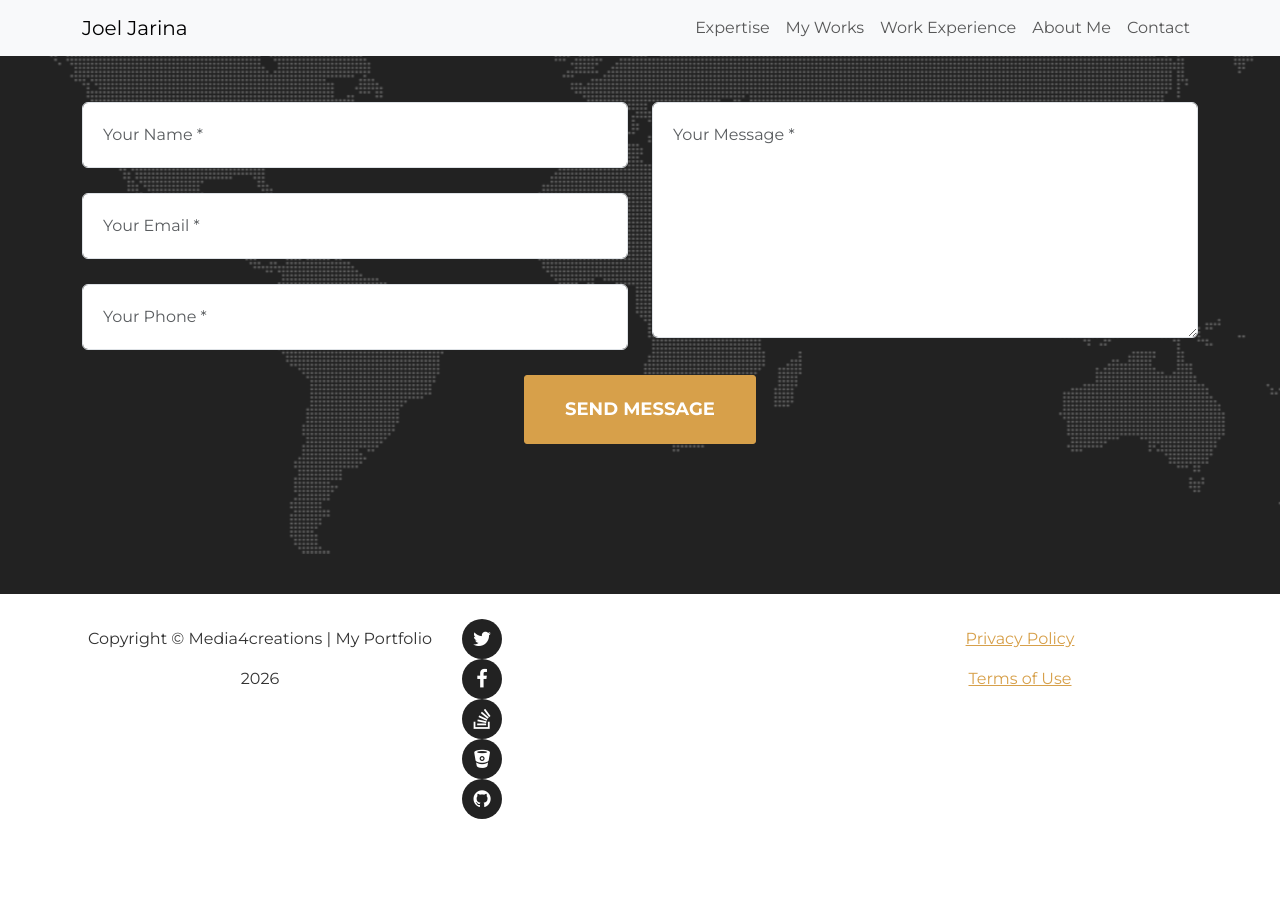
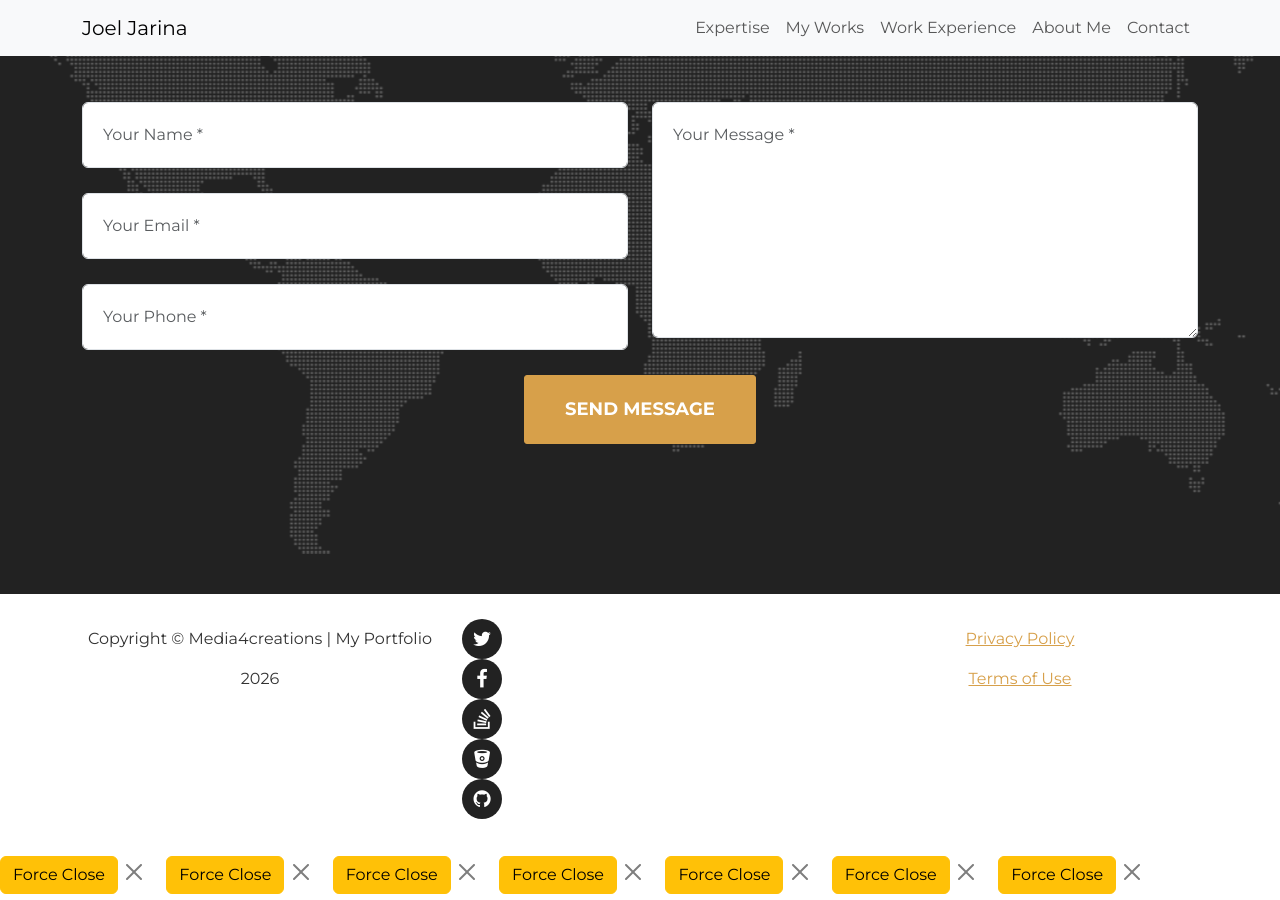
Before and after one commit to media4creations/aboutme, a Jekyll site: the page built from index.html, in a window 1280 px wide and 900 px high, scrolled down 7084 px. Built offline with Jekyll 4.4.1, drawn with Linux system fonts in a browser that asks for light colours; some web fonts are replaced; before the commit the page ends 7928 px from its top, so only the background shows below that.

Commit message:
Update modals.html

```diff
--- a/_includes/modals.html
+++ b/_includes/modals.html
@@ -1,14 +1,14 @@
 {% for post in site.posts %}
 {% assign project = site.data.projects.projects | where: "id", post.modal-id | first %}
-
-{% if project %}
-<div class="modal fade" id="portfolioModal{{ post.modal-id }}" tabindex="-1" aria-hidden="true">
-  <!-- Close Button -->
+<!-- Close Button -->
       <button class="btn btn-warning js-force-close">
         Force Close
       </button>
 
       <button type="button" class="btn-close ms-auto m-3" data-bs-dismiss="modal"></button>
+{% if project %}
+<div class="modal fade" id="portfolioModal{{ post.modal-id }}" tabindex="-1" aria-hidden="true">
+
 
   <div class="modal-dialog modal-lg modal-dialog-centered">
     <div class="modal-content">
```
